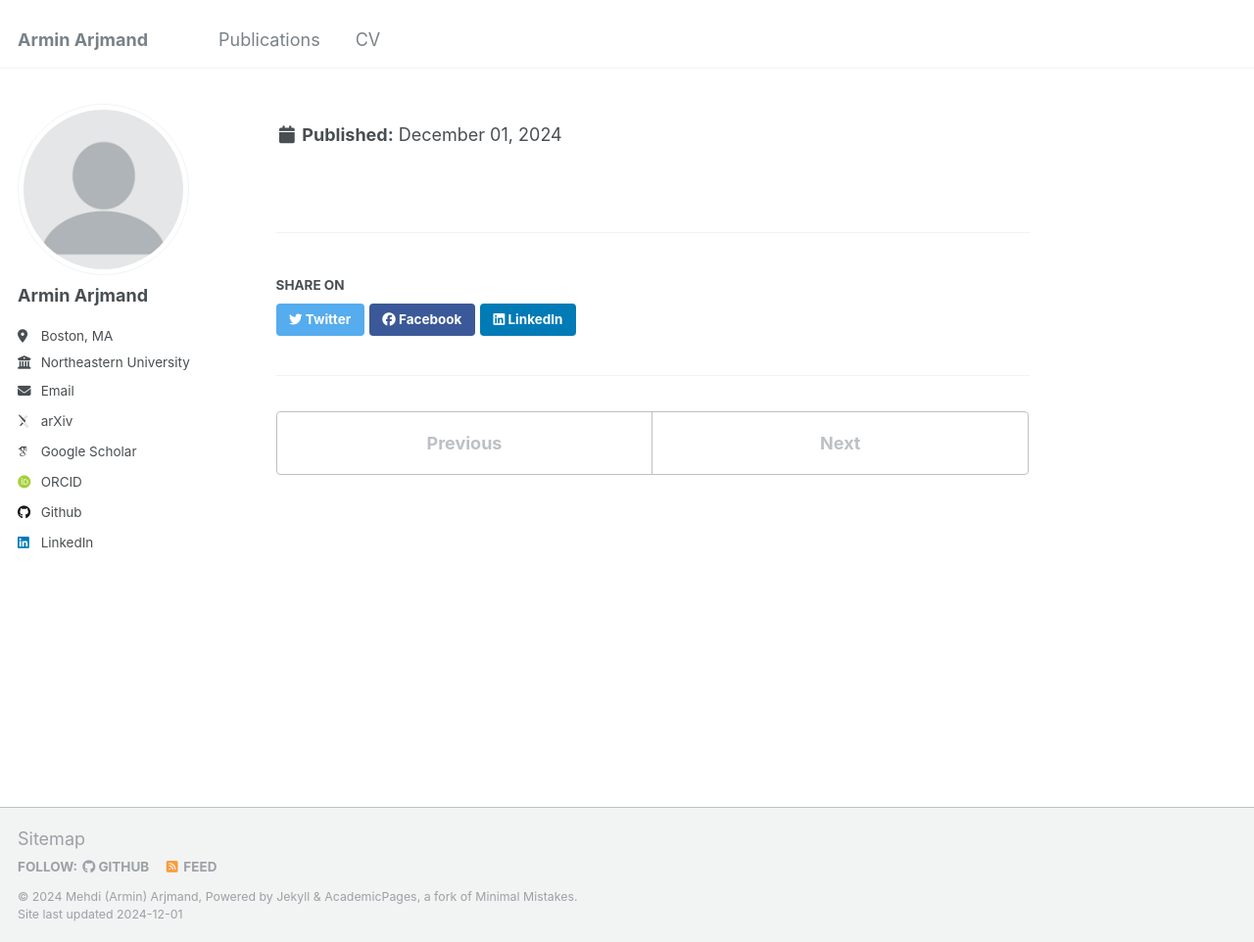
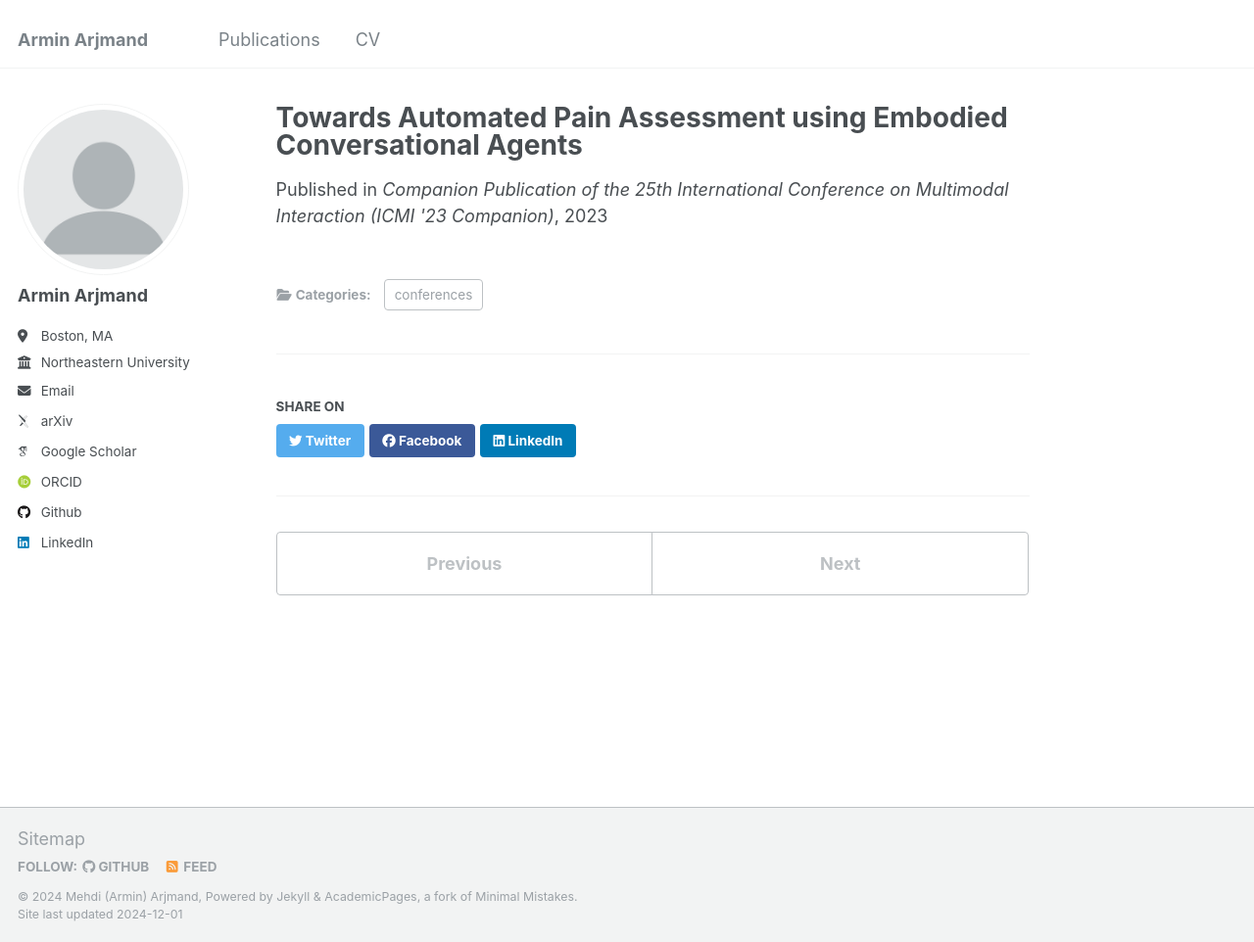
Before and after one commit to arminarj/arminarj.github.io, a Jekyll site: the page built from _publications/towards-automated-pain-assessment.md, in a window 1280 px wide and 962 px high. Shown: the whole window at 98% size. Built offline with Jekyll 4.4.1, drawn with Linux system fonts in a browser that asks for light colours; some web fonts are replaced.

Commit message:
update papaer

```diff
--- a/_publications/towards-automated-pain-assessment.md
+++ b/_publications/towards-automated-pain-assessment.md
@@ -3,8 +3,8 @@ title: "Towards Automated Pain Assessment using Embodied Conversational Agents"
 collection: publications
 category: conferences
 permalink: /publications/towards-automated-pain-assessment
-excerpt: 'This paper explores the use of Embodied Conversational Agents to automate pain assessment, focusing on multimodal narratives and empathic feedback.'
+excerpt: "This paper explores the use of Embodied Conversational Agents to automate pain assessment, focusing on multimodal narratives and empathic feedback."
 date: 2023-08-01
-venue: 'Companion Publication of the 25th International Conference on Multimodal Interaction (ICMI \'23 Companion)'
-paperurl: 'https://doi.org/10.1145/3610661.3617132'
+venue: "Companion Publication of the 25th International Conference on Multimodal Interaction (ICMI '23 Companion)"
+paperurl: "https://doi.org/10.1145/3610661.3617132"
 ---
```
